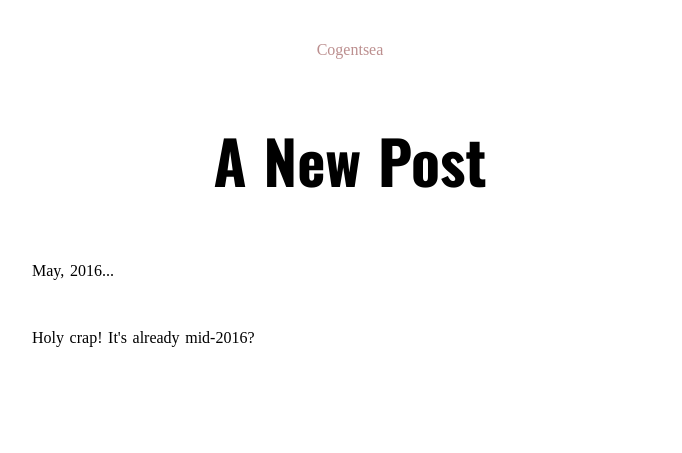
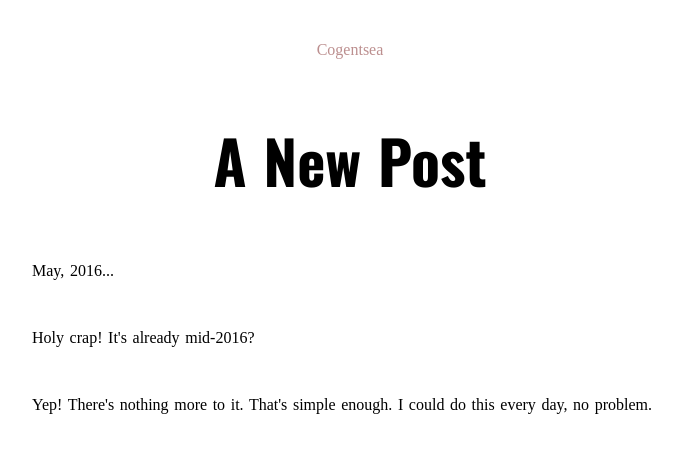
Before and after one commit to jacksoncusick/cogentsea, a Jekyll site: the page built from _posts/2016-05-3-new-post.html, in a window 1280 px wide. Shown: the top 453 px of the page, without its empty margins (290-972 px from the left). Built offline with Jekyll 4.4.1, drawn with Linux system fonts in a browser that asks for light colours; some web fonts are replaced.

Commit message:
Update 2016-05-3-new-post.html

```diff
--- a/_posts/2016-05-3-new-post.html
+++ b/_posts/2016-05-3-new-post.html
@@ -7,3 +7,4 @@ excerpt: Is this all it takes?
 <h1>A New Post</h1>
 <p>May, 2016...</p>
 <p>Holy crap! It's already mid-2016?</p>
+<p>Yep! There's nothing more to it. That's simple enough. I could do this every day, no problem.</p>
```
